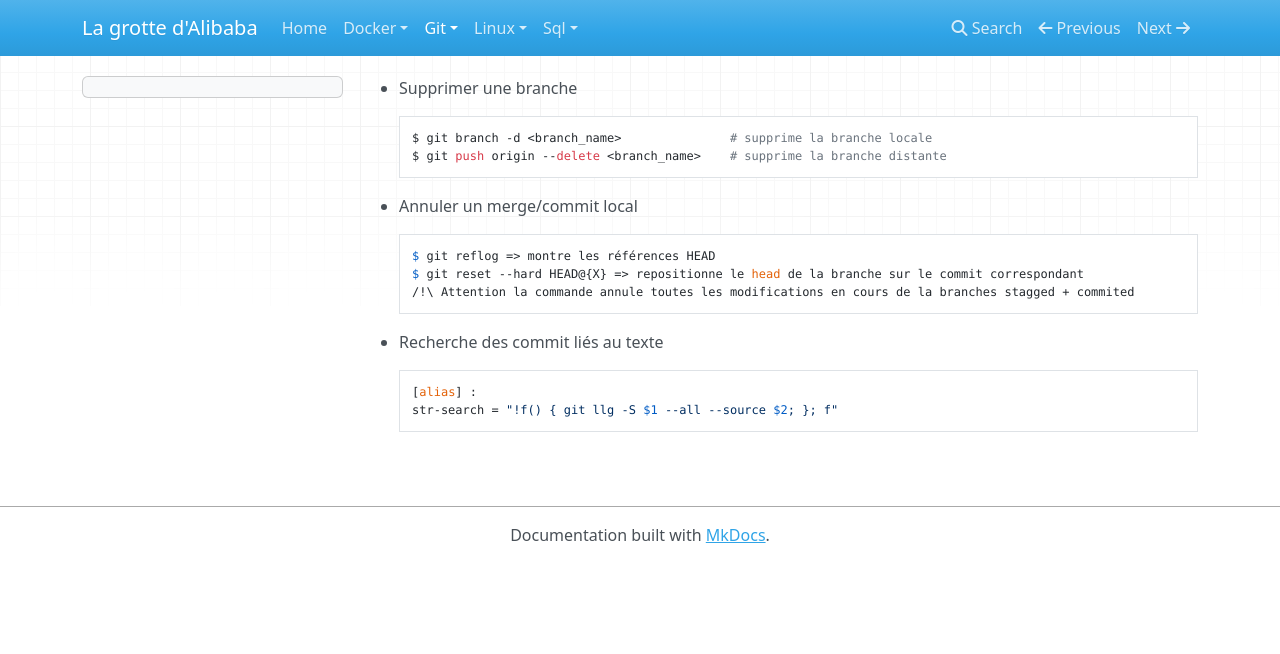
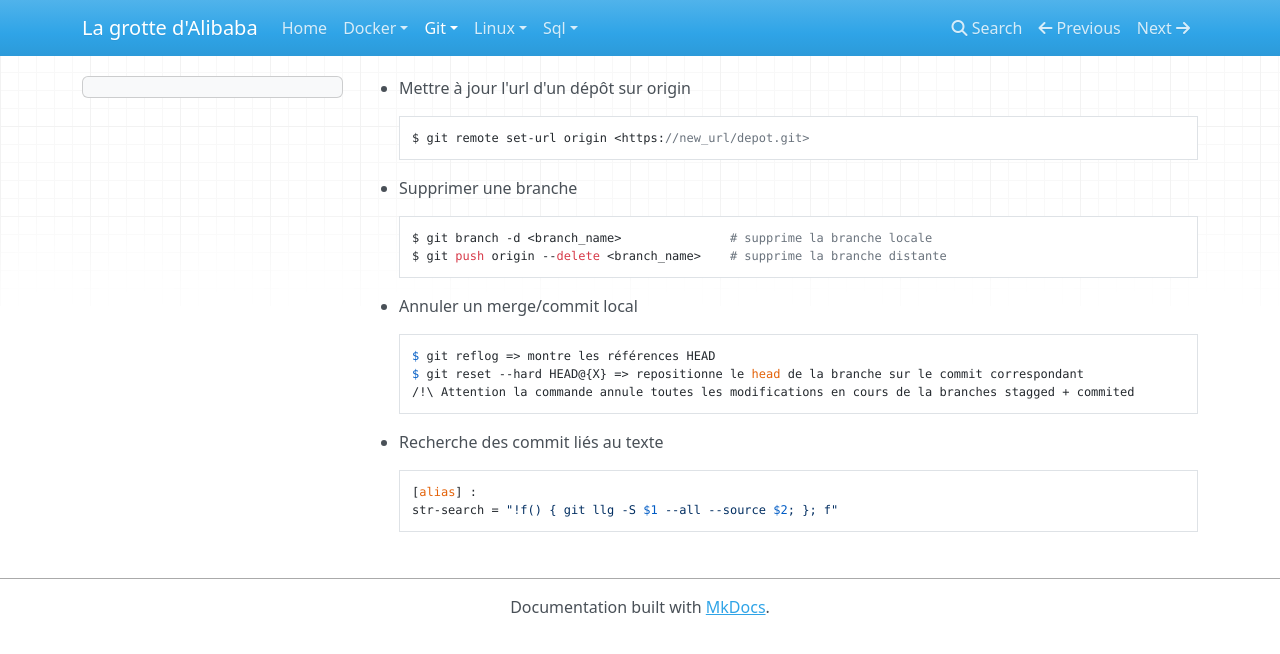
Before and after one commit to rvanlande/rvanlande.github.io, an MkDocs documentation site: the page built from docs/git/git.md, in a window 1280 px wide. Shown: the top 654 px of the page. Built offline with MkDocs 1.6.1, drawn with Linux system fonts in a browser that asks for light colours; nearby versions of some CDN libraries.

Commit message:
update doc git

```diff
--- a/docs/git/git.md
+++ b/docs/git/git.md
@@ -1,3 +1,7 @@
+* Mettre à jour l'url d'un dépôt sur origin
+
+        $ git remote set-url origin <https://new_url/depot.git>
+
 * Supprimer une branche
 
         $ git branch -d <branch_name>               # supprime la branche locale
```
